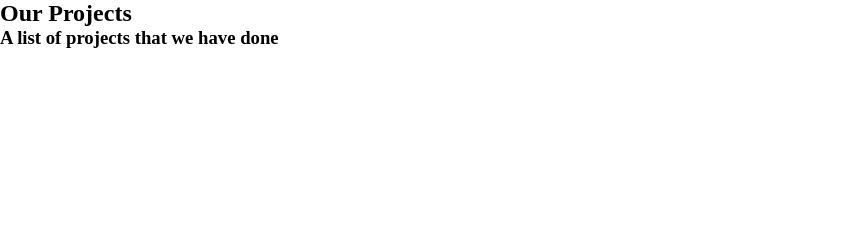
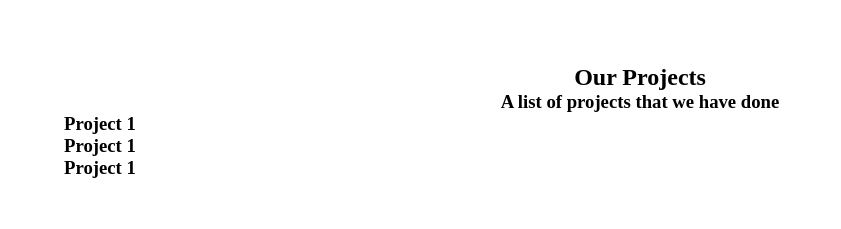
Before and after one commit to franconunez-git/Footer, a plain HTML site: page index.html in a window 1280 px wide. Shown: the top 229 px of the page, without its empty margins (0-841 px from the left). Drawn offline with Linux system fonts and the light colour scheme.

Commit message:
maquetado muy basico de pagina 1

```diff
--- a/index.css
+++ b/index.css
@@ -20,3 +20,26 @@ body{
 }
 
 /* PAGE 1 */
+
+.projects-title{
+	text-align: center;
+	margin: 5% 0 0 0;
+}
+
+.projects{
+	display: flex;
+	flex: row;
+	width: 90%;
+	align-self: center;
+}
+
+.projects-img{
+	display: flex;
+	flex-direction: column;
+}
+
+.projects-txt{
+	display: flex;
+	flex-direction: column;
+	text-align: center;
+}
--- a/index.html
+++ b/index.html
@@ -12,14 +12,21 @@
 <!-- PAGE 1 -->
 
 <div class="page">
-	<div class="projects-txt">
+	<div class="projects-title">
 		<h2>Our Projects</h2>
 		<h3>A list of projects that we have done</h3>
 	</div>
-	<div class="projects-img">
-		<img src="" alt="">
-		<img src="" alt="">
-		<img src="" alt="">
+	<div class="projects">
+		<div class="projects-img">
+			<img src="" alt="">
+			<img src="" alt="">
+			<img src="" alt="">
+		</div>
+		<div class="projects-txt">
+			<h3>Project 1</h3>
+			<h3>Project 1</h3>
+			<h3>Project 1</h3>
+		</div>
 	</div>
 </div>
 
```
